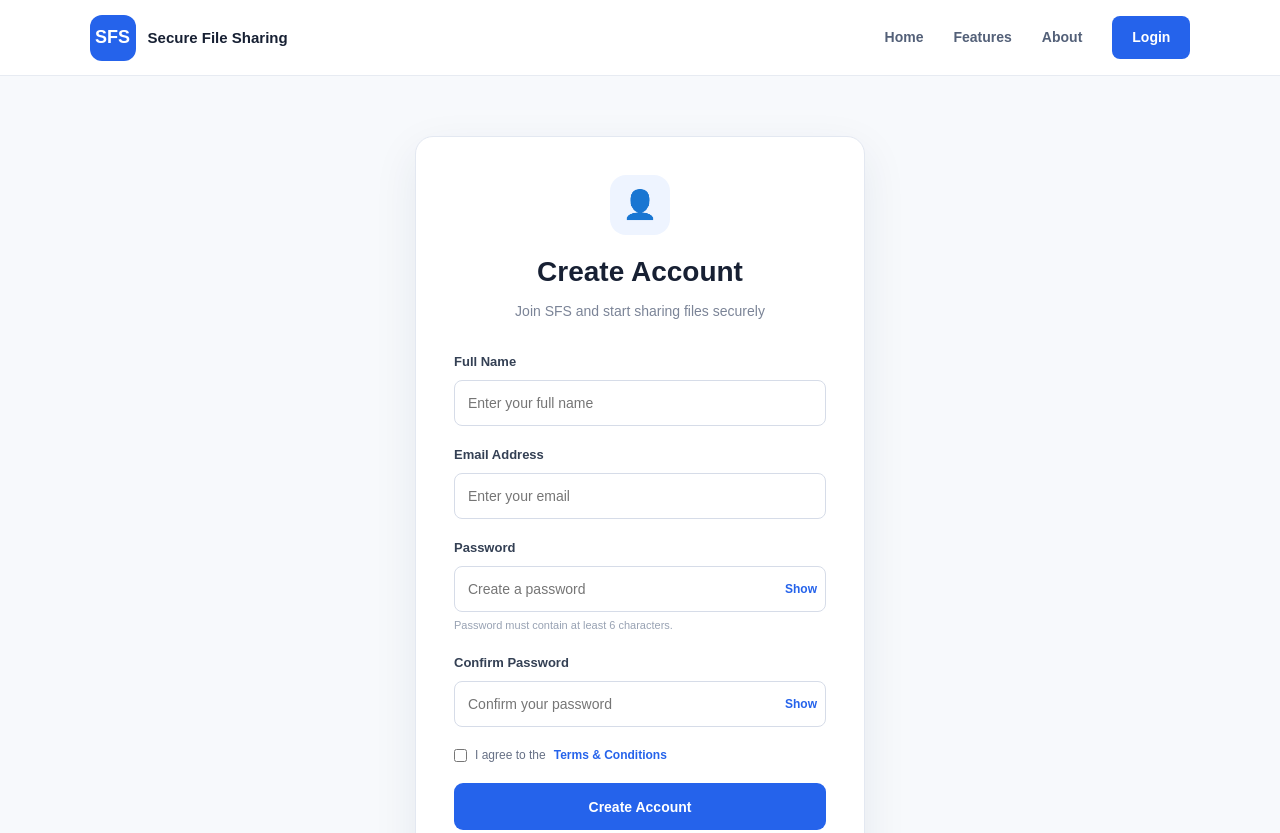
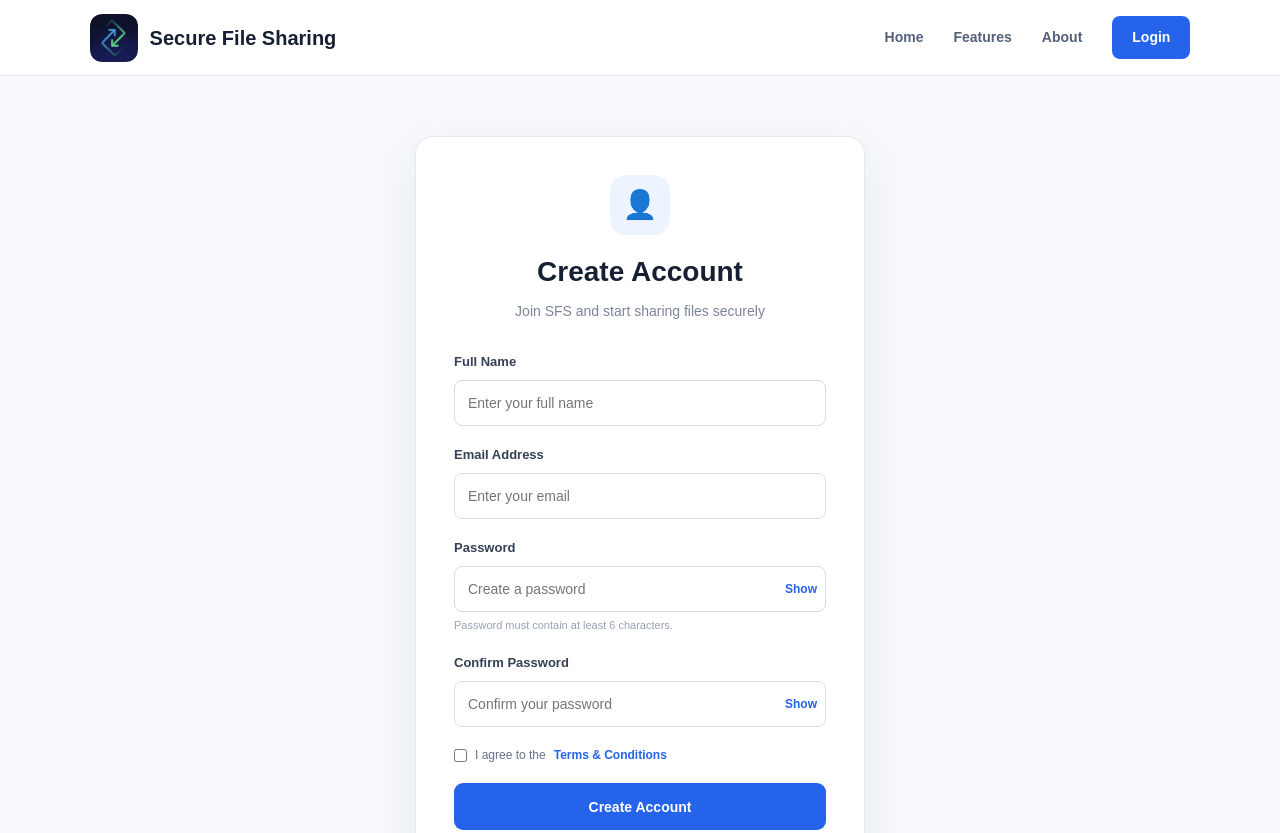
Before and after one commit to supra0x0/cloud-file-sharing-system, a plain HTML site: page register.html in a window 1280 px wide. Shown: the top 833 px of the page. Drawn offline with Linux system fonts and the light colour scheme; no server answers.

Commit message:
Update logo and fix HTML formatting in register.html
Updated logo in the navigation bar and fixed minor HTML formatting issues.

```diff
--- a/register.html
+++ b/register.html
@@ -15,8 +15,8 @@
     <!-- Navigation Bar -->
     <header class="navbar">
 
-        <div class="logo">
-            <span>SFS</span>
+        <div class="logoo">
+            <span><img src="6d5656d0329ecddce92189ee7727ef29.jpg"></span>
             <p>Secure File Sharing</p>
         </div>
 
```
